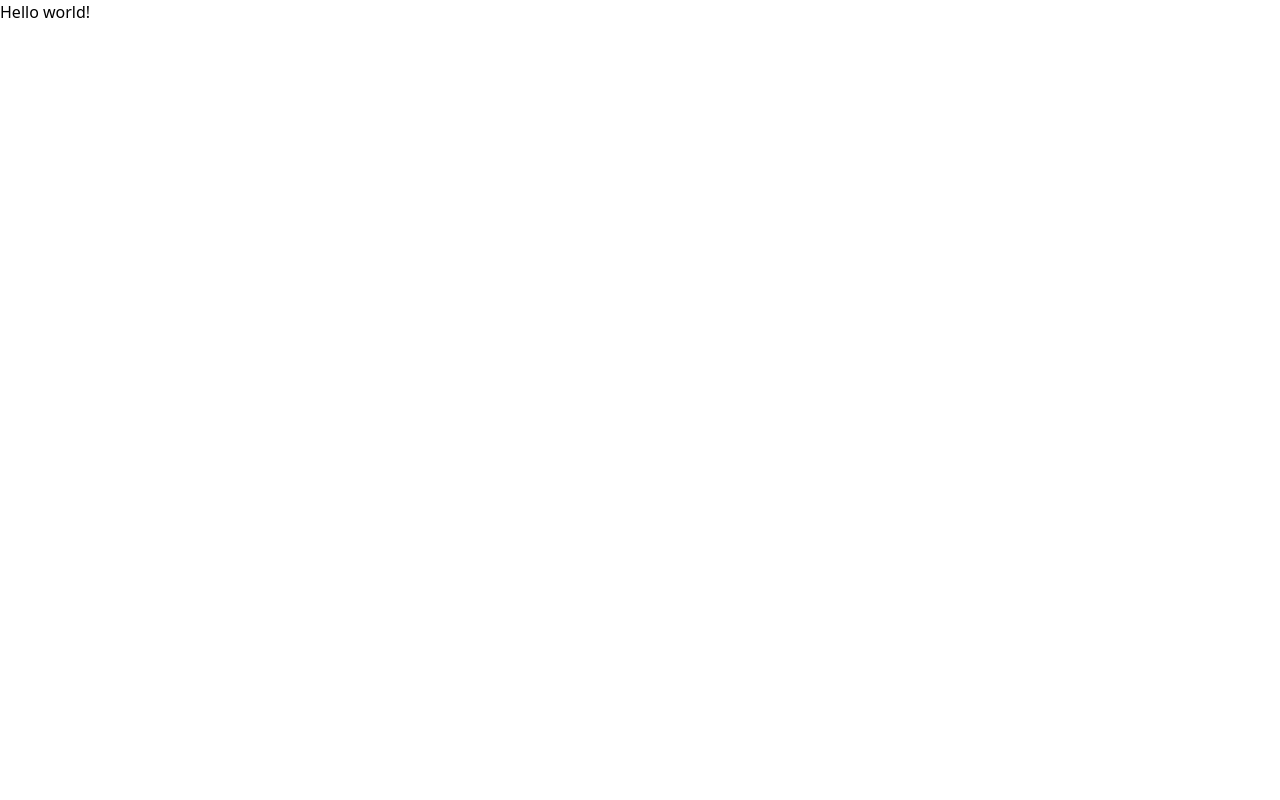
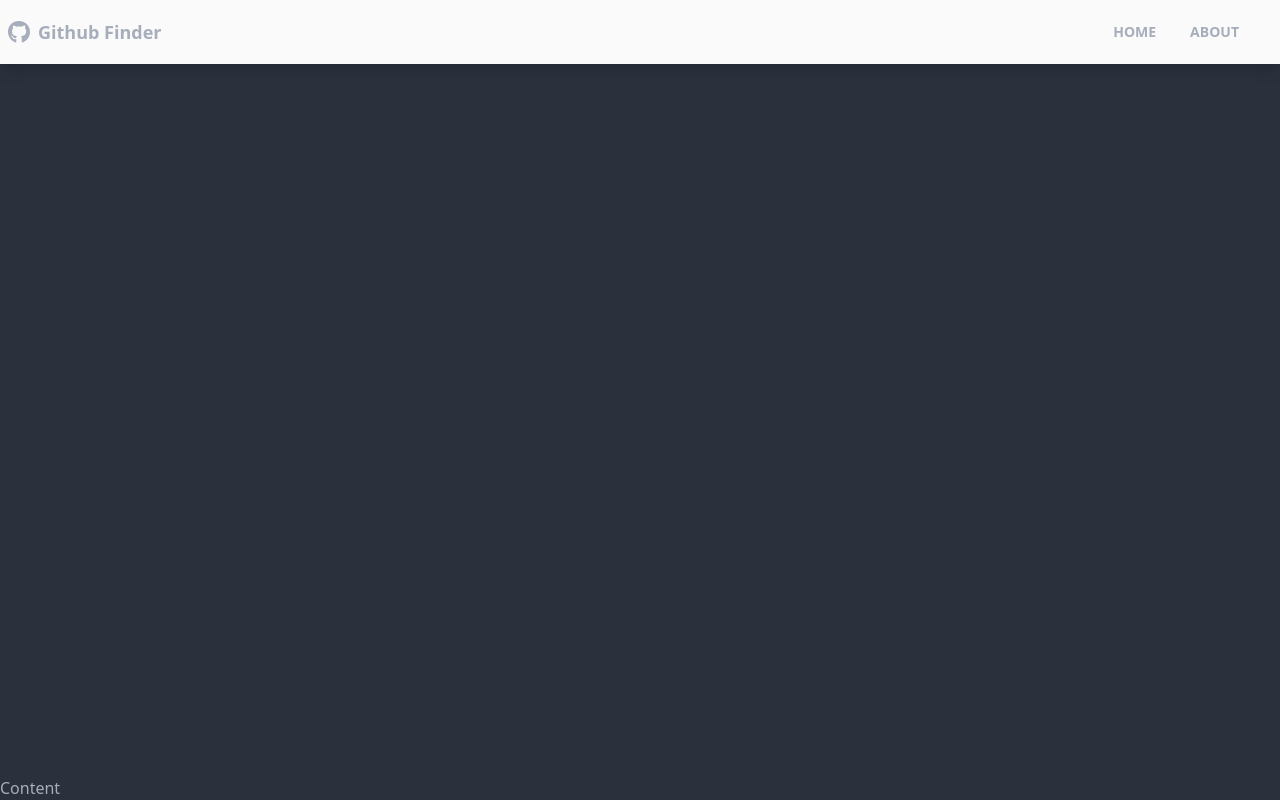
Before and after one commit to mdave94/profile-viewer, a React (Create React App) app: page / in a window 1280 px wide. Built offline with nearby package versions, Linux system fonts and the light colour scheme.

Commit message:
daisyui,faicons,router added. Navbar.jsx added

```diff
--- a/package.json
+++ b/package.json
@@ -6,8 +6,12 @@
     "@testing-library/jest-dom": "^5.16.4",
     "@testing-library/react": "^13.3.0",
     "@testing-library/user-event": "^13.5.0",
+    "daisyui": "^2.20.0",
     "react": "^18.2.0",
     "react-dom": "^18.2.0",
+    "react-icon": "^1.0.0",
+    "react-icons": "^4.4.0",
+    "react-router-dom": "^6.3.0",
     "react-scripts": "5.0.1",
     "web-vitals": "^2.1.4"
   },
--- a/public/index.html
+++ b/public/index.html
@@ -1,5 +1,5 @@
 <!DOCTYPE html>
-<html lang="en">
+<html lang="en" data-theme="dark">
   <head>
     <meta charset="utf-8" />
     <link rel="icon" href="%PUBLIC_URL%/favicon.ico" />
@@ -10,34 +10,14 @@
       content="Web site created using create-react-app"
     />
     <link rel="apple-touch-icon" href="%PUBLIC_URL%/logo192.png" />
-    <!--
-      manifest.json provides metadata used when your web app is installed on a
-      user's mobile device or desktop. See https://developers.google.com/web/fundamentals/web-app-manifest/
-    -->
+
     <link rel="manifest" href="%PUBLIC_URL%/manifest.json" />
-    <!--
-      Notice the use of %PUBLIC_URL% in the tags above.
-      It will be replaced with the URL of the `public` folder during the build.
-      Only files inside the `public` folder can be referenced from the HTML.
 
-      Unlike "/favicon.ico" or "favicon.ico", "%PUBLIC_URL%/favicon.ico" will
-      work correctly both with client-side routing and a non-root public URL.
-      Learn how to configure a non-root public URL by running `npm run build`.
-    -->
-    <title>React App</title>
+    <title>Profile Finder</title>
   </head>
   <body>
     <noscript>You need to enable JavaScript to run this app.</noscript>
     <div id="root"></div>
-    <!--
-      This HTML file is a template.
-      If you open it directly in the browser, you will see an empty page.
 
-      You can add webfonts, meta tags, or analytics to this file.
-      The build step will place the bundled scripts into the <body> tag.
-
-      To begin the development, run `npm start` or `yarn start`.
-      To create a production bundle, use `npm run build` or `yarn build`.
-    -->
   </body>
 </html>
--- a/src/App.js
+++ b/src/App.js
@@ -1,10 +1,21 @@
 import './App.css';
+import { BrowserRouter as Router,Route } from 'react-router-dom'
+import Navbar from './components/layouts/Navbar';
+
+
 
 function App() {
   return (
-    <h1>
-    Hello world!
-  </h1>
+    <Router>
+      <div className='flex flex-col justify-between h-screen'>
+        <Navbar/>
+            <main>
+              Content
+
+            </main>
+
+      </div>
+    </Router>
   );
 }
 
--- /dev/null
+++ b/src/components/layouts/Navbar.jsx
@@ -0,0 +1,41 @@
+import React from 'react'
+import {FaGithub} from 'react-icons/fa'
+import {Link} from 'react-router-dom'
+import PropTypes from 'prop-types'
+
+const Navbar = ({title}) => {
+  return (
+    <nav className='navbar mb-12 shadow-lg bg-neutral-50 tex-neutral-content'>
+
+      <div className='container mx-auto'>
+        <FaGithub className='inline pr-2 text-3xl'/>
+          <Link to ='/' className='text-lg font-bold align-middle'>
+            {title}
+          </Link>
+        </div>
+
+        <div className='flex-1 px-2 mx-2'>
+          <div className='flex justify-end'>
+            <Link to="/" className=' btn btn-ghost'>Home</Link>
+          </div>
+          <div className='flex justify-end'>
+            <Link to="/about" className=' btn btn-ghost'>About</Link>
+          </div>
+        </div>
+    </nav>
+  )
+}
+
+
+
+Navbar.defaultProps = {
+  title:'Github Finder'
+}
+
+Navbar.propTypes = {
+  title: PropTypes.string
+}
+
+
+
+export default Navbar
--- a/tailwind.config.js
+++ b/tailwind.config.js
@@ -6,5 +6,9 @@
   theme: {
     extend: {},
   },
-  plugins: [],
+  daisyui: {
+    themes: ["light", "dark", "cupcake", "bumblebee", "emerald", "corporate", "synthwave", "retro", "cyberpunk", "valentine", "halloween", "garden", "forest", "aqua", "lofi", "pastel", "fantasy", "wireframe", "black", "luxury", "dracula", "cmyk", "autumn", "business", "acid", "lemonade", "night", "coffee", "winter"],
+  },
+  plugins: [require("daisyui")],
+
 }
```
Also changed, not shown: 1 other file (tests, documents, lock files or other folders).
